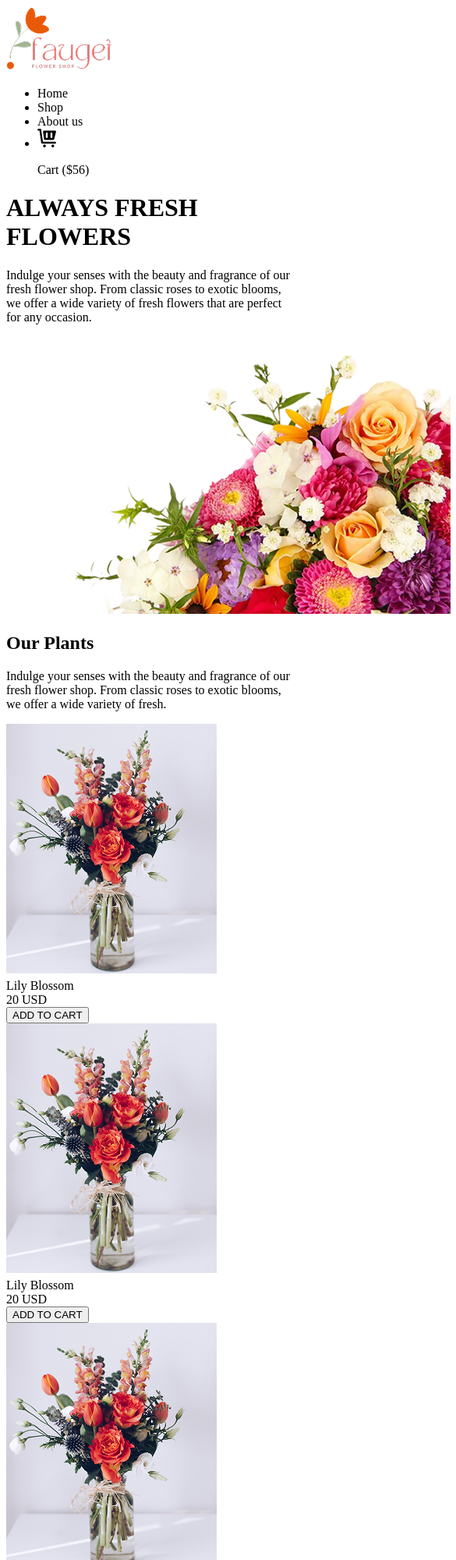
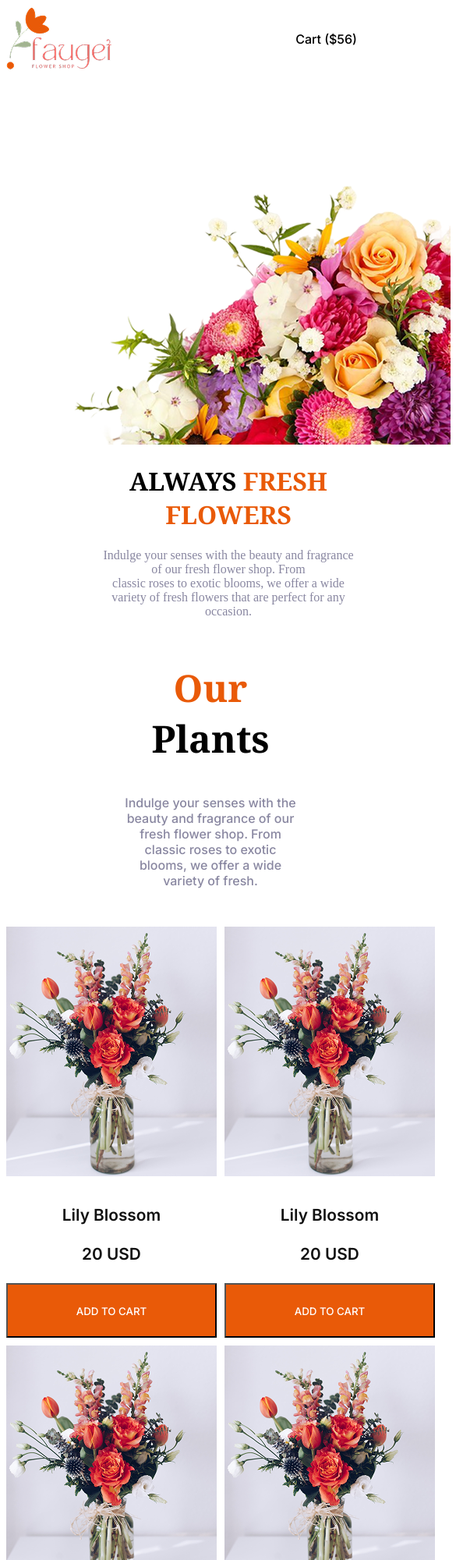
Before and after one commit to alviii934/alvis-garden, a plain HTML site: page index.html in a window 390 px wide. Shown: the top 2000 px of the page at 78% size, 585 px wide, since content can reach past the window. Drawn offline with Linux system fonts and the light colour scheme.

Commit message:
card added

```diff
--- a/index.html
+++ b/index.html
@@ -4,7 +4,7 @@
 <head>
     <meta charset="UTF-8">
     <meta name="viewport" content="width=device-width, initial-scale=1.0">
-    <link rel="stylesheet" href="styless.css">
+    <link rel="stylesheet" href="style.css">
     <link rel="preconnect" href="https://fonts.googleapis.com">
     <link rel="preconnect" href="https://fonts.gstatic.com" crossorigin>
     <link
@@ -38,13 +38,14 @@
             </div>
         </nav>
         <!-- bg-img -->
-         <div class="hero-flower-container flex">
+        <div class="hero-flower-container flex">
             <div class="flower-text">
                 <div class="always-fresh noto">
                     <h1> <span class="always fresh">ALWAYS </span> <span class="fresh">FRESH <br>FLOWERS </span> </h1>
                 </div>
                 <div class="flower-paragraph">
-                    <p class="nav-img-des secondary-text ">Indulge your senses with the beauty and fragrance of our fresh flower shop. From classic roses to
+                    <p class="nav-img-des secondary-text ">Indulge your senses with the beauty and fragrance of our
+                        fresh flower shop. From <br>classic roses to
                         exotic blooms, we offer a wide variety of fresh flowers that are perfect for any occasion. </p>
                 </div>
             </div>
@@ -55,130 +56,84 @@
         <!-- header part done with responsive style -->
     </header>
 
-   <main class="main">
+    <main class="main">
         <div class="plant-card-info">
-            <div class="our-plants">
-                <h2>Our Plants</h2>
+            <div>
+                <h2 class="our-plants noto"><span class="our">Our</span> Plants</h2>
             </div>
-            <div class="plants-text">
-                <p>Indulge your senses with the beauty and fragrance of our fresh flower shop. From classic roses to
+            <div>
+                <p class="plants-text secondary-text inter">Indulge your senses with the beauty and fragrance of our
+                    fresh flower shop. From
+                    classic roses to
                     exotic blooms, we offer a wide variety of fresh.</p>
             </div>
         </div>
         <div class="card-container">
             <div class="card">
                 <div class="card-img"> <img src="assets/sample-flower-image.png" alt=""></div>
-                <div class="card-title">Lily Blossom</div>
-                <div class="card-price">20 USD</div>
-                <button>ADD TO CART</button>
-            </div>
-
-            <div class="card">
-                <div class="card-img"> <img src="assets/sample-flower-image.png" alt=""></div>
-                <div class="card-title">Lily Blossom</div>
-                <div class="card-price">20 USD</div>
-                <button>ADD TO CART</button>
-            </div>
-
-            <div class="card">
-                <div class="card-img"> <img src="assets/sample-flower-image.png" alt=""></div>
-                <div class="card-title">Lily Blossom</div>
-                <div class="card-price">20 USD</div>
-                <button>ADD TO CART</button>
-            </div>
-
-            <div class="card">
-                <div class="card-img"> <img src="assets/sample-flower-image.png" alt=""></div>
-                <div class="card-title">Lily Blossom</div>
-                <div class="card-price">20 USD</div>
-                <button>ADD TO CART</button>
-            </div>
-
-            <div class="card">
-                <div class="card-img"> <img src="assets/sample-flower-image.png" alt=""></div>
-                <div class="card-title">Lily Blossom</div>
-                <div class="card-price">20 USD</div>
-                <button>ADD TO CART</button>
+                <div class="card-title inter">Lily Blossom</div>
+                <div class="card-price inter">20 USD</div>
+                <button class="add-to-cart-btn inter">ADD TO CART</button>
             </div>
 
 
             <div class="card">
                 <div class="card-img"> <img src="assets/sample-flower-image.png" alt=""></div>
-                <div class="card-title">Lily Blossom</div>
-                <div class="card-price">20 USD</div>
-                <button>ADD TO CART</button>
+                <div class="card-title inter">Lily Blossom</div>
+                <div class="card-price inter">20 USD</div>
+                <button class="add-to-cart-btn inter">ADD TO CART</button>
+            </div>
+
+            <div class="card">
+                <div class="card-img"> <img src="assets/sample-flower-image.png" alt=""></div>
+                <div class="card-title inter">Lily Blossom</div>
+                <div class="card-price inter">20 USD</div>
+                <button class="add-to-cart-btn inter">ADD TO CART</button>
             </div>
 
 
             <div class="card">
                 <div class="card-img"> <img src="assets/sample-flower-image.png" alt=""></div>
-                <div class="card-title">Lily Blossom</div>
-                <div class="card-price">20 USD</div>
-                <button>ADD TO CART</button>
+                <div class="card-title inter">Lily Blossom</div>
+                <div class="card-price inter">20 USD</div>
+                <button class="add-to-cart-btn inter">ADD TO CART</button>
             </div>
 
 
             <div class="card">
                 <div class="card-img"> <img src="assets/sample-flower-image.png" alt=""></div>
-                <div class="card-title">Lily Blossom</div>
-                <div class="card-price">20 USD</div>
-                <button>ADD TO CART</button>
+                <div class="card-title inter">Lily Blossom</div>
+                <div class="card-price inter">20 USD</div>
+                <button class="add-to-cart-btn inter">ADD TO CART</button>
+            </div>
+
+
+
+            <div class="card">
+                <div class="card-img"> <img src="assets/sample-flower-image.png" alt=""></div>
+                <div class="card-title inter">Lily Blossom</div>
+                <div class="card-price inter">20 USD</div>
+                <button class="add-to-cart-btn inter">ADD TO CART</button>
+            </div>
+
+
+
+            <div class="card">
+                <div class="card-img"> <img src="assets/sample-flower-image.png" alt=""></div>
+                <div class="card-title inter">Lily Blossom</div>
+                <div class="card-price inter">20 USD</div>
+                <button class="add-to-cart-btn inter">ADD TO CART</button>
+            </div>
+
+
+            <div class="card">
+                <div class="card-img"> <img src="assets/sample-flower-image.png" alt=""></div>
+                <div class="card-title inter">Lily Blossom</div>
+                <div class="card-price inter">20 USD</div>
+                <button class="add-to-cart-btn inter">ADD TO CART</button>
             </div>
 
         </div>
-
-        <section class="badge-item">
-            <!-- badge -->
-
-            <div class="badge-img"><img src="assets/resize.png" alt=""></div>
-            <div class="badge-text">
-                <div class="badge-title">
-                    <h3>Flower & Plants<br>Lover</h3>
-                </div>
-                <div class="badge-description">
-                    <ul>
-                        <li>
-                            <div class="desc">Indulge your senses with the beauty and fragrance of our fresh flower
-                                shop. From classic roses to exotic blooms, we offer a wide variety of fresh.</div>
-                        </li>
-                        <li>
-                            <div class="desc">Indulge your senses with the beauty and fragrance of our fresh flower
-                                shop. From classic roses to exotic blooms, we offer a wide variety of fresh.</div>
-                        </li>
-                        <li>
-                            <div class="desc">Indulge your senses with the beauty and fragrance of our fresh flower
-                                shop. From classic roses to exotic blooms, we offer a wide variety of fresh.</div>
-                        </li>
-                    </ul>
-                </div>
-                <img class="trusted-badge" src="assets/trusted-badge.png" alt="">
-                <!-- <div class="trusted-badge"><img src="assets/trusted-badge.png" alt=""></div> -->
-
-            </div>
-
-
-        </section>
-        <section class="deals">
-            <h3 class="deals-title">Latest Deals</h3>
-            <p class="deals-description">Indulge your senses with the beauty and fragrance of our fresh flower shop.
-                From classic roses to exotic blooms, we offer a wide variety of fresh.</p>
-        </section>
-        <section class="deals-img-portion">
-            <div class="2-img">
-                <img class="img-1" src="assets/deal-bloom.png" alt="">
-                <img class="img2" src="assets/deal-ana.png" alt="">
-            </div>
-            <div class="big-img-container">
-                <div class="1-big-img">
-                    <img src="assets/deal-zabo.png" alt="">
-                    <div class="offer-text">
-                        <h3>25% Off | Zabo Plant</h3>
-                        <p>Shop Now</p>
-                    </div>
-                </div>
-            </div>
-        </section>
-
     </main>
 
     <footer></footer>
--- a/style.css
+++ b/style.css
@@ -67,7 +67,8 @@ header {
     flex-direction: column;
     justify-content: flex-end;
 }
-.fresh-flower-imeage{
+
+.fresh-flower-imeage {
     display: flex;
     flex-direction: column;
     justify-content: flex-end;
@@ -79,23 +80,135 @@ header {
 
 .fresh {
     color: #E95A08;
-    font-size:4rem;
+    font-size: 4rem;
     font-weight: 700;
 }
+
 .always {
     color: black;
 }
+
+
 /* header part done with responsiveness */
-@media only screen and (max-width: 393.18px) {
-  li, a{
+
+.main {
+
+    max-width: 1140px;
+    margin: 30px auto 120px auto;
+    /* background-color: aqua; */
+}
+
+.plant-card-info {
+    text-align: center;
+}
+
+.card-container {
+    display: grid;
+    grid-template-columns: repeat(4, 1fr);
+    gap: 20px;
+    margin-top: 49px;
+}
+
+/* .card{
+    margin-bottom: 20px;
+} */
+.card-title {
+    text-align: center;
+    color: #111111;
+    font-size: 1.30rem;
+    font-weight: 600;
+    margin-top: 30px;
+
+}
+
+.card-price {
+    text-align: center;
+    color: #111111;
+    font-size: 1.30rem;
+    font-weight: 600;
+    margin: 25px;
+
+}
+
+.add-to-cart-btn {
+    color: #ffffff;
+    text-align: center;
+    background-color: #E95A08;
+    width: 100%;
+    height: 12px;
+    padding: 26px 80px;
+    padding-bottom: 40px;
+}
+
+.our-plants {
+    font-size: 3rem;
+    font-weight: 700;
+    color: black;
+}
+
+.our {
+    color: #E95A08;
+}
+
+.plants-text {
+    font-size: 1rem;
+    /* color: rgba(0, 0, 0, 0.5) */
+}
+
+/* header  */
+@media only screen and (max-width: 430px) {
+
+    li,
+    a {
         display: none;
     }
 
-  .hero-flower-container{
+    .hero-flower-container {
         flex-direction: column-reverse;
     }
-  .fresh{
+
+    .fresh {
         font-size: 2rem;
     }
 
+    header {
+        margin: 0px -400px 0px 0px;
+        max-width: 450px;
     }
+
+    .flower-text {
+        /* display: flex; */
+        display: block;
+        flex-direction: column;
+        /* justify-content: flex-end; */
+        justify-content:center;
+        text-align: center;
+        margin-left: 120px;
+    }
+
+    .fresh-flower-imeage {
+        display: block;
+        /* display: flex; */
+        flex-direction: column;
+        /* justify-content: flex-end; */
+        justify-content:space-between;
+        padding-right: 20px;
+
+    }
+}
+
+/* main first */
+@media only screen and (max-width: 430px) {
+    .card-container {
+        grid-template-columns: repeat(2, 1fr);
+        gap: 10px;
+    }
+
+    .main {
+        /* margin: 0px 0px 0px 0px; */
+    }
+    .plant-card-info{
+        margin-left:150px;
+    }
+
+}
```
Lines whose indentation alone changed are shown as unchanged.
